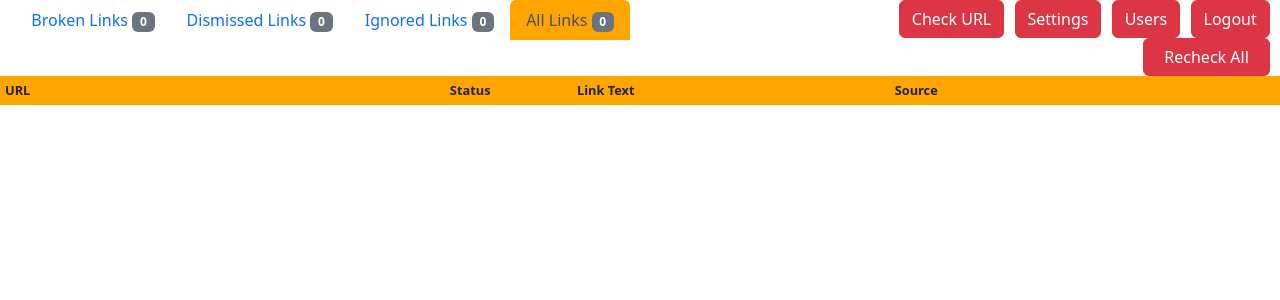
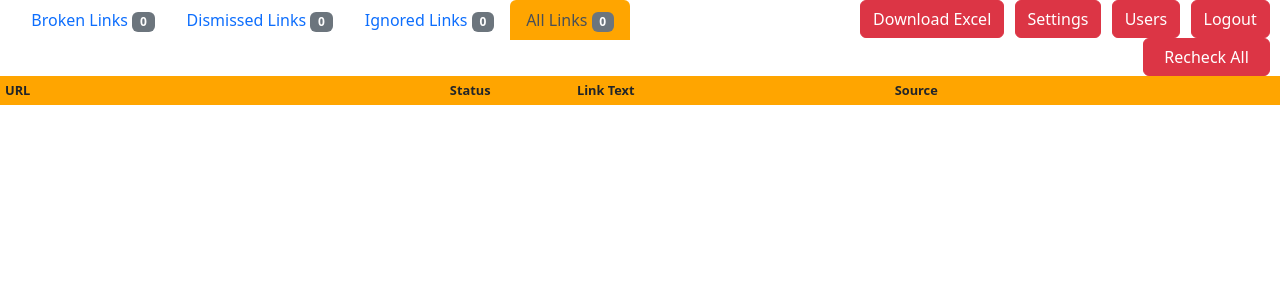
Before and after one commit to JustSahil-S/Broken-Link-PDF-Checker, a Django app: page /all in a window 1280 px wide. Shown: the top 300 px of the page. Run offline with Django 4.2, Linux system fonts and the light colour scheme; data that the repository does not hold is empty; some libraries are stand-ins or nearby versions.

Commit message:
Fixes #6

```diff
--- a/PDFLinkChecker/LinkChecker/templates/LinkChecker/index.html
+++ b/PDFLinkChecker/LinkChecker/templates/LinkChecker/index.html
@@ -259,8 +259,9 @@
             <button class="btn btn-danger">Logout</button>
             <button class="btn btn-danger">Users</button>
             <button class="btn btn-danger">Settings</button>
-            <button class="btn btn-danger">Check URL</button>
-            <a type="button" class="btn btn-danger" href="/checkall" style="padding-left: 20px; padding-right: 20px;" onclick="load()">
+            <a type="button" class="btn btn-danger" href="/download_excel">Download Excel</a>
+            <a type="button" class="btn btn-danger" href="/checkall" style="padding-left: 20px; padding-right: 20px;"
+                onclick="load()">
                 <span class="spinner-border spinner-border-sm" id="spinner" role="status" aria-hidden="true"
                     style="display: none;"></span>Recheck All</a>
         </div>
--- a/PDFLinkChecker/LinkChecker/urls.py
+++ b/PDFLinkChecker/LinkChecker/urls.py
@@ -16,6 +16,7 @@ urlpatterns = [
     path("ignore", views.ignore, name="ignore"),
     #path("update", views.update, name="update"),
     path("checkall", views.checkall, name="checkall"),
+    path("download_excel", views.download_excel, name="download_excel"),
     path("recheckAction/<str:id>", views.recheckAction, name="actionrecheck"),
     path("dismissAction/<str:id>", views.dismissAction, name="actiondismiss"),
     path("ignoreAction/<str:id>", views.ignoreAction, name="actionignore"),
--- a/PDFLinkChecker/LinkChecker/views.py
+++ b/PDFLinkChecker/LinkChecker/views.py
@@ -16,6 +16,7 @@ import os
 #import pandas as pd
 from django.db.models import Q
 import openpyxl
+from openpyxl.utils import get_column_letter
 import smtplib,ssl
 import threading
 from email.mime.multipart import MIMEMultipart
@@ -334,7 +335,7 @@ def checkall_links():
             xlsx = MIMEBase('application','vnd.openxmlformats-officedocument.spreadsheetml.sheet')
             xlsx.set_payload(attachment.read())
             encoders.encode_base64(xlsx)
-            xlsx.add_header('Content-Disposition', 'attachment', filename="Broken PDF Links")
+            xlsx.add_header('Content-Disposition', 'attachment', filename="PDFBrokenLinks.xlsx")
             msg.attach(xlsx)
 
         server.sendmail(sender, recipients, msg.as_string())
@@ -343,6 +344,34 @@ def checkall_links():
         if (globals.attachListToEmail):
             attachment.close()
 
+def download_excel(request):
+    # Create an in-memory workbook
+    wb = openpyxl.Workbook()
+    ws = wb.active
+    ws.title = "PDF Broken Links-" + datetime.datetime.now(PST).strftime("%m_%d_%Y")
+
+    headers = ["URL", "Status Code", "Status Reason", "PDF Source"]
+    for col_num, column_title in enumerate(headers, 1):
+        cell = ws.cell(row=1, column=col_num)
+        cell.value = column_title
+
+    for row_num, obj in enumerate(Links_table.objects.filter(broken=True), 2):
+        row = [obj.url, obj.statusCode, obj.reason, obj.pdfSource]
+        for col_num, cell_value in enumerate(row, 1):
+            cell = ws.cell(row=row_num, column=col_num)
+            cell.value = cell_value
+
+    # Adjust column widths
+    for col_num, column_title in enumerate(headers, 1):
+        column_letter = get_column_letter(col_num)
+        ws.column_dimensions[column_letter].width = 15
+
+    # Save the workbook to an in-memory file
+    response = HttpResponse(content_type='application/vnd.openxmlformats-officedocument.spreadsheetml.sheet')
+    response['Content-Disposition'] = 'attachment; filename="PDFBrokenLinks.xlsx"'
+    wb.save(response)
+
+    return response
 
 def bgnd_task():
 
```
